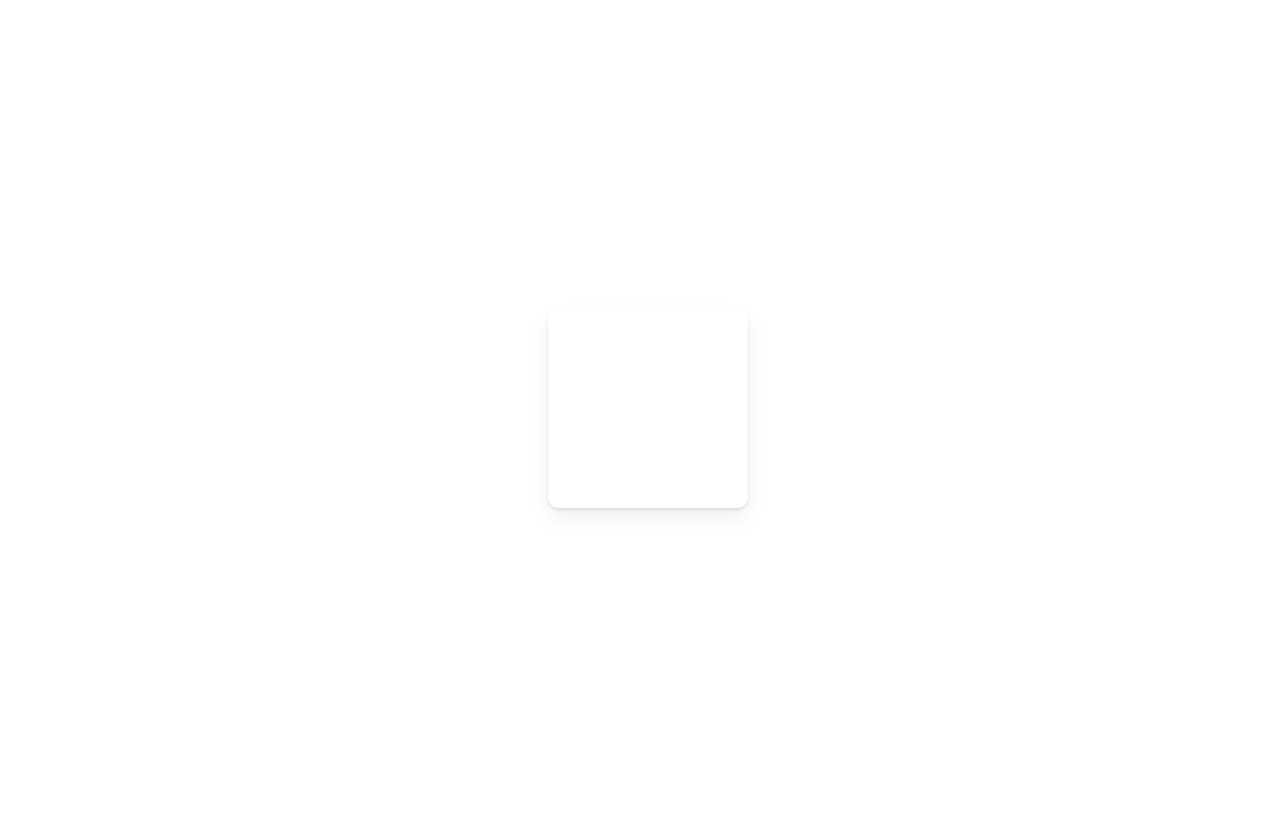
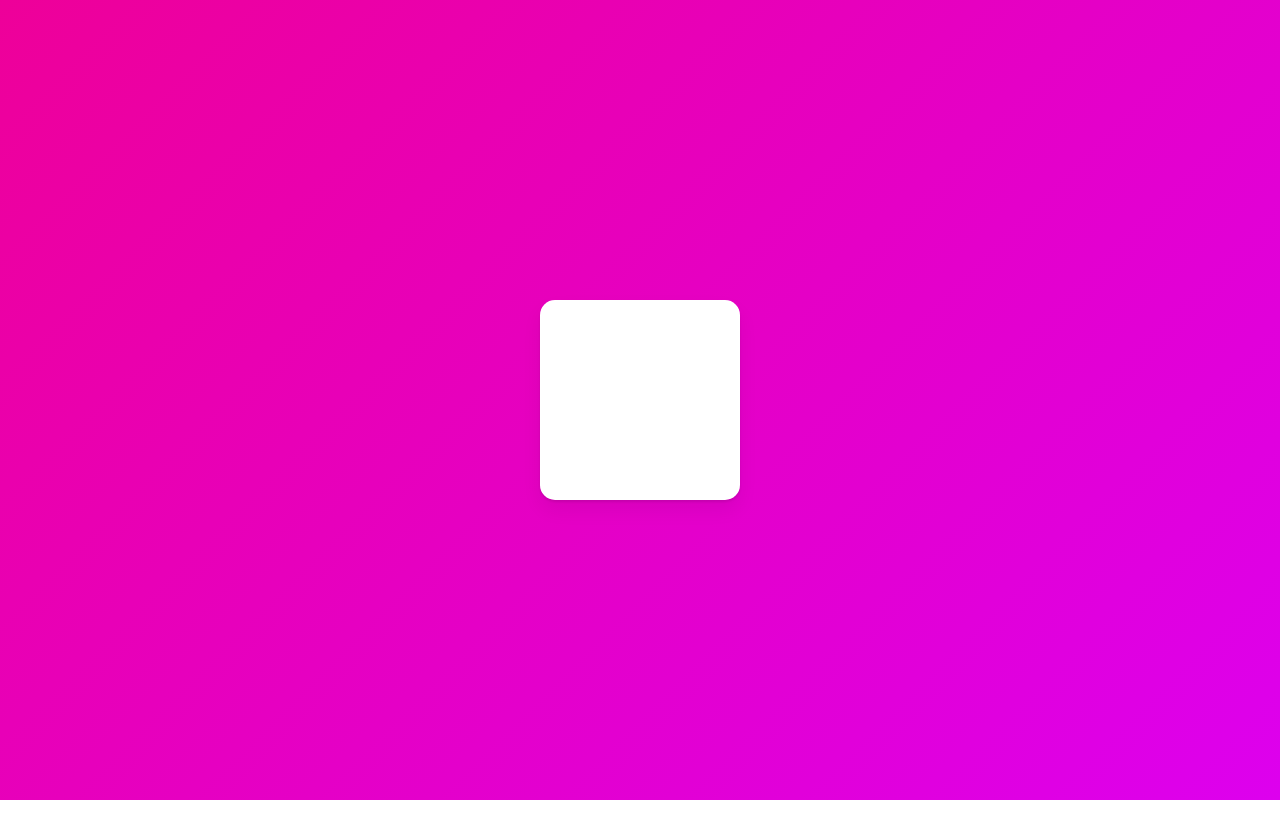
Before and after one commit to kimdoyeonn/react-masterclass, a React (Create React App) app: page / in a window 1280 px wide. Built offline with nearby package versions, Linux system fonts and the light colour scheme.

Commit message:
#7.2 Basic Animations

```diff
--- a/public/index.html
+++ b/public/index.html
@@ -25,6 +25,11 @@
       Learn how to configure a non-root public URL by running `npm run build`.
     -->
     <title>React App</title>
+    <style>
+      body {
+        background: linear-gradient(135deg, #e09, #d0e);
+      }
+    </style>
   </head>
   <body>
     <noscript>You need to enable JavaScript to run this app.</noscript>
--- a/src/App.tsx
+++ b/src/App.tsx
@@ -1,5 +1,5 @@
-import styled from "styled-components";
-import { motion } from "framer-motion";
+import styled from 'styled-components';
+import { motion } from 'framer-motion';
 
 const Wrapper = styled.div`
   height: 100vh;
@@ -9,20 +9,22 @@
   align-items: center;
 `;
 
-const Box = styled.div`
+const Box = styled(motion.div)`
   width: 200px;
   height: 200px;
   background-color: white;
-  border-radius: 10px;
+  border-radius: 15px;
   box-shadow: 0 2px 3px rgba(0, 0, 0, 0.1), 0 10px 20px rgba(0, 0, 0, 0.06);
 `;
 
 function App() {
   return (
     <Wrapper>
-      <Box />
-      <div></div>
-      <motion.div></motion.div>
+      <Box
+        transition={{ type: 'spring', bounce: 0.4 }}
+        initial={{ scale: 0 }}
+        animate={{ scale: 1, rotateZ: 360 }}
+      />
     </Wrapper>
   );
 }
--- a/src/index.tsx
+++ b/src/index.tsx
@@ -1,16 +1,85 @@
-import React from 'react';
-import ReactDOM from 'react-dom/client';
-import { RecoilRoot } from 'recoil';
-import { ThemeProvider } from 'styled-components';
-import App from './App';
-import { darkTheme } from './theme';
+import React from "react";
+import ReactDOM from "react-dom";
+import { RecoilRoot } from "recoil";
+import { ThemeProvider } from "styled-components";
+import App from "./App";
+import { darkTheme } from "./theme";
 
-const root = ReactDOM.createRoot(document.getElementById('root')!);
+import { createGlobalStyle } from "styled-components";
 
-root.render(
-  <RecoilRoot>
-    <ThemeProvider theme={darkTheme}>
-      <App />
-    </ThemeProvider>
-  </RecoilRoot>
+const GlobalStyle = createGlobalStyle`
+@import url('https://fonts.googleapis.com/css2?family=Source+Sans+Pro:wght@300;400&display=swap');
+html, body, div, span, applet, object, iframe,
+h1, h2, h3, h4, h5, h6, p, blockquote, pre,
+a, abbr, acronym, address, big, cite, code,
+del, dfn, em, img, ins, kbd, q, s, samp,
+small, strike, strong, sub, sup, tt, var,
+b, u, i, center,
+dl, dt, dd, menu, ol, ul, li,
+fieldset, form, label, legend,
+table, caption, tbody, tfoot, thead, tr, th, td,
+article, aside, canvas, details, embed,
+figure, figcaption, footer, header, hgroup,
+main, menu, nav, output, ruby, section, summary,
+time, mark, audio, video {
+  margin: 0;
+  padding: 0;
+  border: 0;
+  font-size: 100%;
+  font: inherit;
+  vertical-align: baseline;
+}
+/* HTML5 display-role reset for older browsers */
+article, aside, details, figcaption, figure,
+footer, header, hgroup, main, menu, nav, section {
+  display: block;
+}
+/* HTML5 hidden-attribute fix for newer browsers */
+*[hidden] {
+    display: none;
+}
+body {
+  line-height: 1;
+}
+menu, ol, ul {
+  list-style: none;
+}
+blockquote, q {
+  quotes: none;
+}
+blockquote:before, blockquote:after,
+q:before, q:after {
+  content: '';
+  content: none;
+}
+table {
+  border-collapse: collapse;
+  border-spacing: 0;
+}
+* {
+  box-sizing: border-box;
+}
+body {
+  font-weight: 300;
+  font-family: 'Source Sans Pro', sans-serif;
+  color:black;
+  line-height: 1.2;
+
+}
+a {
+  text-decoration:none;
+  color:inherit;
+}
+`;
+
+ReactDOM.render(
+  <React.StrictMode>
+    <RecoilRoot>
+      <ThemeProvider theme={darkTheme}>
+        <GlobalStyle />
+        <App />
+      </ThemeProvider>
+    </RecoilRoot>
+  </React.StrictMode>,
+  document.getElementById("root")
 );
```
